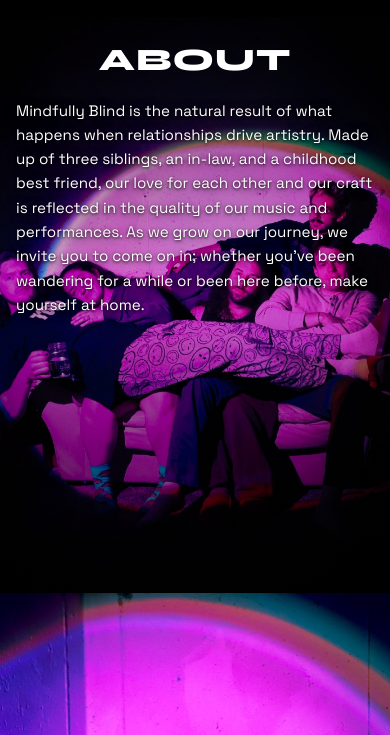
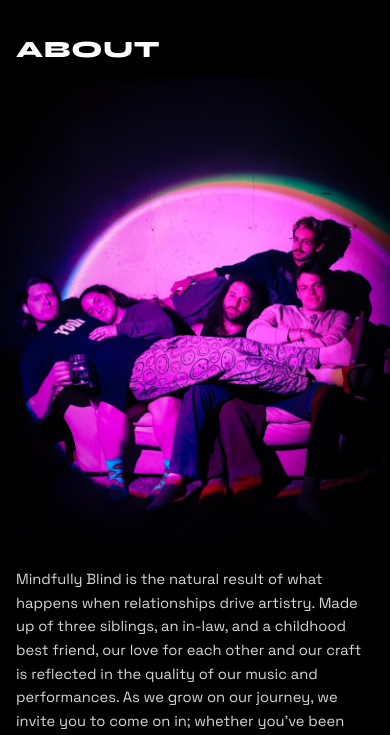
Before and after one commit to Danman2k/MB-website, a website: page index.html in a window 390 px wide. Shown: the part 569-1304 px from the top of the page. Drawn offline with Linux system fonts and the light colour scheme.

Commit message:
Add files via upload

```diff
--- a/index.html
+++ b/index.html
@@ -51,6 +51,12 @@
 
       <section id="about" class="site-section site-section-snap about-page" aria-label="About">
         <div class="about-hero" aria-label="About Mindfully Blind">
+          <img
+            class="about-hero-photo"
+            src="./about-photo.png"
+            alt=""
+            aria-hidden="true"
+          />
           <div class="about-hero-content">
             <h1>About</h1>
             <p class="about-intro">
--- a/site-data.js
+++ b/site-data.js
@@ -20,12 +20,21 @@ window.siteData = {
   ],
   upcomingShows: [
     {
-      date: "6/23/25",
-      label: "Cafe Mustache, Chicago, IL",
-      ticketUrl: "https://www.ticketmaster.com/",
+      date: "8/29/26",
+      label: "Bridge's Scoreboard, Griffith, IN",
+      ticketUrl: "https://www.facebook.com/mindfullyblind/posts/were-goin-back-to-indiana%EF%B8%8Fthis-is-not-a-drill-we-will-be-playing-at-bridges-scor/1741458150865081/",
     },
+     { date: "10/7/26",
+     label: "Hoosier Dome, Indianapolis, IN",
+     ticketUrl: "https://wl.eventim.us/event/Greywind/695255?afflky=HoosierDome", },
   ],
   pastShowsByYear: [
+    {
+      year: 2026,
+      shows: [
+        { date: "7/12/26", label: "Burlington Bar, Chicago, IL" },
+      ],
+    },
     {
       year: 2025,
       shows: [
--- a/styles.css
+++ b/styles.css
@@ -356,6 +356,10 @@ h1 {
   text-shadow: 0 1px 3px rgba(0, 0, 0, 0.9), 0 2px 12px rgba(0, 0, 0, 0.75);
   line-height: 1.65;
   font-size: clamp(0.98rem, 2.2vw, 1.08rem);
+}
+
+.about-hero-photo {
+  display: none;
 }
 
 .about-members {
@@ -771,19 +775,45 @@ h1 {
   }
 
   .about-hero {
-    min-height: clamp(28rem, 78svh, 36rem);
-    padding: 1.5rem 1rem 0;
-    background-position: center top;
+    display: flex;
+    flex-direction: column;
+    min-height: auto;
+    padding: 0;
+    background-image: none;
+  }
+
+  .about-hero::before {
+    display: none;
+  }
+
+  .about-hero-photo {
+    display: block;
+    order: 2;
+    width: 100%;
+    height: auto;
+  }
+
+  .about-hero-content {
+    display: contents;
   }
 
   .about-hero-content h1 {
-    font-size: clamp(1.6rem, 8vw, 2.25rem);
+    order: 1;
+    width: 100%;
+    padding: 1.15rem 1rem 0.85rem;
+    font-size: clamp(1.35rem, 6vw, 1.85rem);
+    text-align: left;
   }
 
   .about-hero .about-intro {
-    margin-top: 1.25rem;
-    margin-bottom: 1.75rem;
-    font-size: 0.95rem;
+    order: 3;
+    width: 100%;
+    margin: 0;
+    padding: 0 1rem 1.35rem;
+    background: #000;
+    text-shadow: none;
+    color: rgba(255, 255, 255, 0.84);
+    font-size: 0.92rem;
     line-height: 1.6;
   }
 
```
